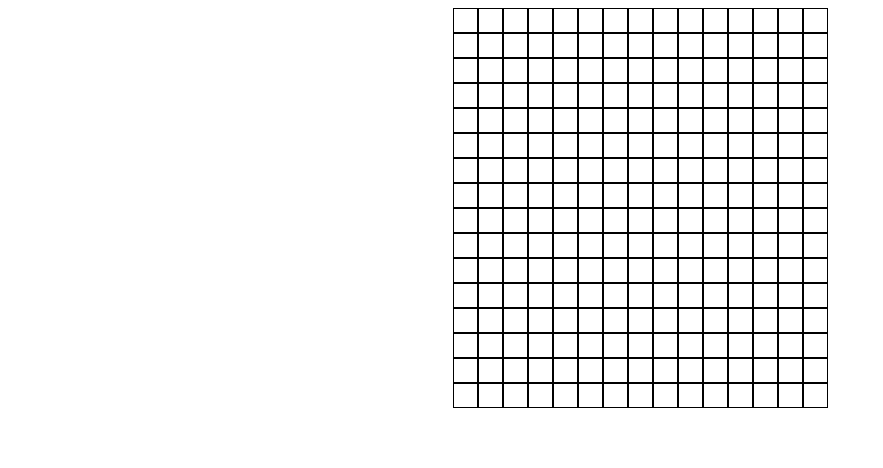
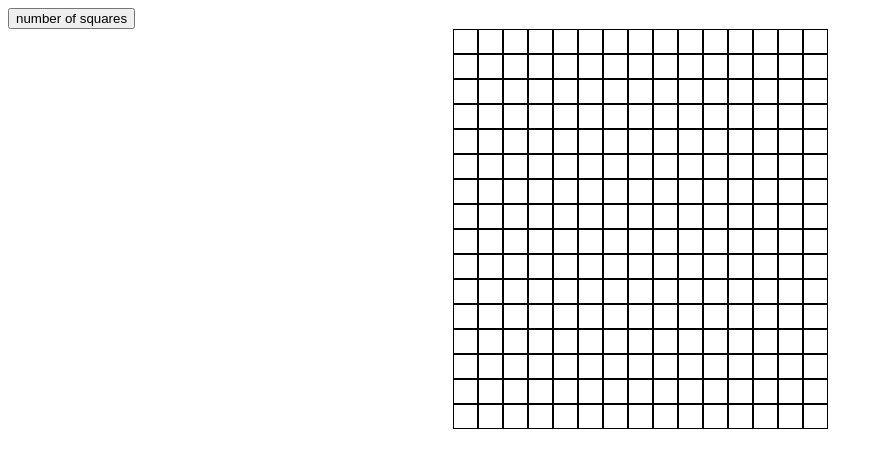
Before and after one commit to MaxRat4010/etch-a-sketch, a plain HTML site: page index.html in a window 1280 px wide. Shown: the whole page, without its empty margins (0-883 px from the left). Drawn offline with Linux system fonts and the light colour scheme.

Commit message:
Add button

```diff
--- a/index.html
+++ b/index.html
@@ -9,6 +9,7 @@
     <script src="index.js" defer></script>
 </head>
 <body>
+    <input type="button" value="number of squares">
     <div id="container">
 
     </div>
```
